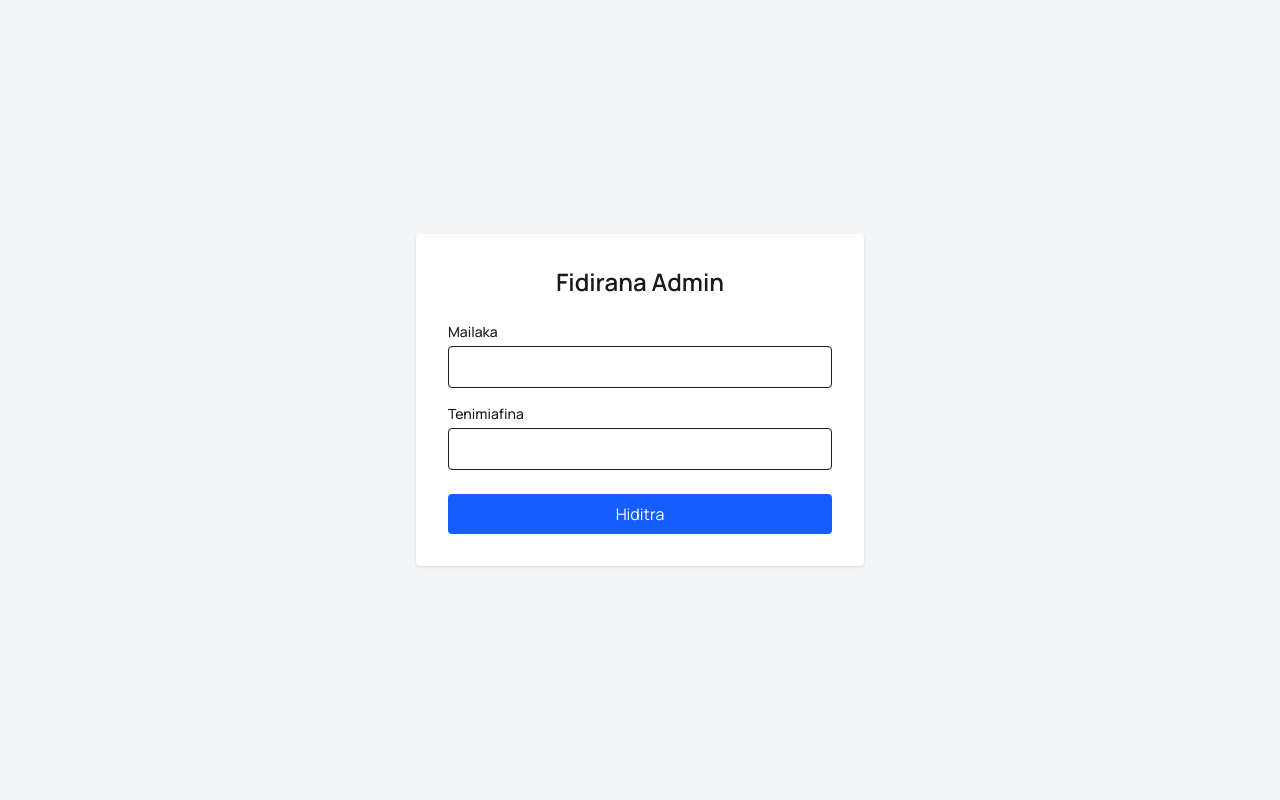
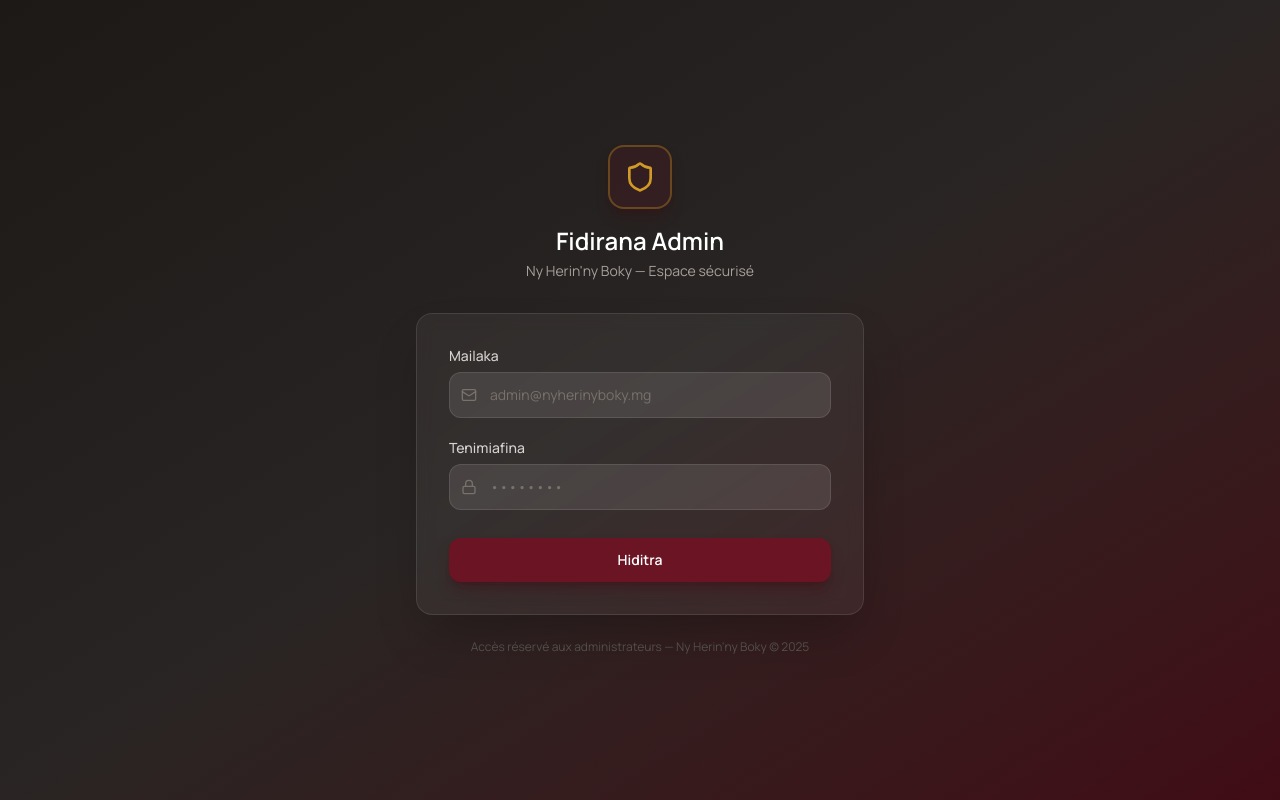
Before and after one commit to fenocicinho-prog/ny-herin-ny-boky-, a Next.js app: page /admin/login in a window 1280 px wide. Built offline with nearby package versions, Linux system fonts and the light colour scheme.

Commit message:
feat: modification de admin

```diff
--- a/app/admin/login/page.tsx
+++ b/app/admin/login/page.tsx
@@ -1,9 +1,9 @@
-// app/admin/login/page.tsx
 'use client';
 
 import { useState } from 'react';
 import { useRouter } from 'next/navigation';
 import { useLanguage } from '@/lib/LanguageContext';
+import { Shield, Mail, Lock, AlertCircle } from 'lucide-react';
 
 export default function AdminLoginPage() {
   const { t } = useLanguage();
@@ -25,19 +25,22 @@ export default function AdminLoginPage() {
         body: JSON.stringify({ email, password }),
       });
 
-      if (!res.ok) throw new Error('Identifiants invalides');
+      const data = await res.json();
 
-      const user = await res.json();
+      if (!res.ok) {
+        setError(data.error || t("adminLogin.error"));
+        return;
+      }
 
-      if (user.role !== 'ADMIN') {
+      // ✅ FIX : vérifier role ET isAdmin
+     if (data.role?.toUpperCase() !== 'ADMIN' && !data.isAdmin) {
       setError(t("adminLogin.accessDenied"));
-        setIsLoading(false);
       return;
       }
 
       router.push('/admin');
 
-    } catch (err) {
+    } catch {
       setError(t("adminLogin.error"));
     } finally {
       setIsLoading(false);
@@ -45,46 +48,87 @@ export default function AdminLoginPage() {
   };
 
   return (
-    <div className="flex min-h-screen items-center justify-center bg-gray-100">
-      <form onSubmit={handleSubmit} className="w-full max-w-md bg-white p-8 rounded shadow">
-        <h1 className="text-2xl font-bold mb-6 text-center">{t("adminLogin.title")}</h1>
+    <div className="flex min-h-screen items-center justify-center bg-gradient-to-br from-stone-900 via-stone-800 to-amber-900 px-4">
+
+      {/* Card */}
+      <div className="w-full max-w-md">
+
+        {/* Logo / Icon */}
+        <div className="mb-8 flex flex-col items-center">
+          <div className="flex h-16 w-16 items-center justify-center rounded-2xl border-2 border-amber-500/40 bg-amber-700/20 shadow-lg shadow-amber-900/30">
+            <Shield className="h-8 w-8 text-amber-400" />
+          </div>
+          <h1 className="mt-4 text-2xl font-bold text-white">{t("adminLogin.title")}</h1>
+          <p className="mt-1 text-sm text-stone-400">Ny Herin'ny Boky — Espace sécurisé</p>
+        </div>
+
+        {/* Form card */}
+        <div className="rounded-2xl border border-white/10 bg-white/5 p-8 shadow-2xl backdrop-blur-sm">
 
           {error && (
-          <div className="bg-red-100 text-red-700 p-3 rounded mb-4 text-sm">
-            {error}
+            <div className="mb-5 flex items-start gap-3 rounded-xl border border-red-500/30 bg-red-500/10 p-4 text-sm text-red-300">
+              <AlertCircle className="mt-0.5 h-4 w-4 shrink-0" />
+              <span>{error}</span>
             </div>
           )}
 
-        <div className="mb-4">
-          <label className="block text-sm font-medium mb-1">{t("adminLogin.email")}</label>
+          <form onSubmit={handleSubmit} className="space-y-5">
+            <div>
+              <label className="mb-1.5 block text-sm font-medium text-stone-300">
+                {t("adminLogin.email")}
+              </label>
+              <div className="relative">
+                <Mail className="absolute left-3 top-1/2 h-4 w-4 -translate-y-1/2 text-stone-500" />
                 <input
                   type="email"
                   value={email}
                   onChange={(e) => setEmail(e.target.value)}
-            className="w-full border rounded px-3 py-2"
                   required
+                  placeholder="admin@nyherinyboky.mg"
+                  className="w-full rounded-xl border border-white/10 bg-white/10 py-3 pl-10 pr-4 text-sm text-white placeholder-stone-500 outline-none transition focus:border-amber-500/50 focus:ring-2 focus:ring-amber-500/20"
                 />
               </div>
+            </div>
 
-        <div className="mb-6">
-          <label className="block text-sm font-medium mb-1">{t("adminLogin.password")}</label>
+            <div>
+              <label className="mb-1.5 block text-sm font-medium text-stone-300">
+                {t("adminLogin.password")}
+              </label>
+              <div className="relative">
+                <Lock className="absolute left-3 top-1/2 h-4 w-4 -translate-y-1/2 text-stone-500" />
                 <input
                   type="password"
                   value={password}
                   onChange={(e) => setPassword(e.target.value)}
-            className="w-full border rounded px-3 py-2"
                   required
+                  placeholder="••••••••"
+                  className="w-full rounded-xl border border-white/10 bg-white/10 py-3 pl-10 pr-4 text-sm text-white placeholder-stone-500 outline-none transition focus:border-amber-500/50 focus:ring-2 focus:ring-amber-500/20"
                 />
+              </div>
             </div>
 
             <button
               type="submit"
               disabled={isLoading}
-          className="w-full bg-blue-600 text-white py-2 rounded hover:bg-blue-700 disabled:opacity-50 disabled:cursor-not-allowed"
+              className="mt-2 w-full rounded-xl bg-amber-700 py-3 text-sm font-semibold text-white shadow-lg shadow-amber-900/40 transition hover:bg-amber-600 disabled:cursor-not-allowed disabled:opacity-50"
             >
-          {isLoading ? t("adminLogin.loading") : t("adminLogin.submit")}
+              {isLoading ? (
+                <span className="flex items-center justify-center gap-2">
+                  <svg className="h-4 w-4 animate-spin" viewBox="0 0 24 24" fill="none">
+                    <circle className="opacity-25" cx="12" cy="12" r="10" stroke="currentColor" strokeWidth="4"/>
+                    <path className="opacity-75" fill="currentColor" d="M4 12a8 8 0 018-8v8z"/>
+                  </svg>
+                  {t("adminLogin.loading")}
+                </span>
+              ) : t("adminLogin.submit")}
             </button>
           </form>
         </div>
+
+        <p className="mt-6 text-center text-xs text-stone-600">
+          Accès réservé aux administrateurs — Ny Herin'ny Boky © 2025
+        </p>
+      </div>
+    </div>
   );
 }
--- a/app/api/auth/login/route.ts
+++ b/app/api/auth/login/route.ts
@@ -35,7 +35,7 @@ export async function POST(req: Request) {
       sameSite: 'lax'
     });
 
-    return NextResponse.json({ success: true, role: user.role });
+    return NextResponse.json({ success: true, role: user.role, isAdmin: user.isAdmin });
   } catch (error) {
     console.error("Erreur Login:", error);
     return NextResponse.json({ error: "Erreur serveur" }, { status: 500 });
```
Lines whose indentation alone changed are shown as unchanged.
